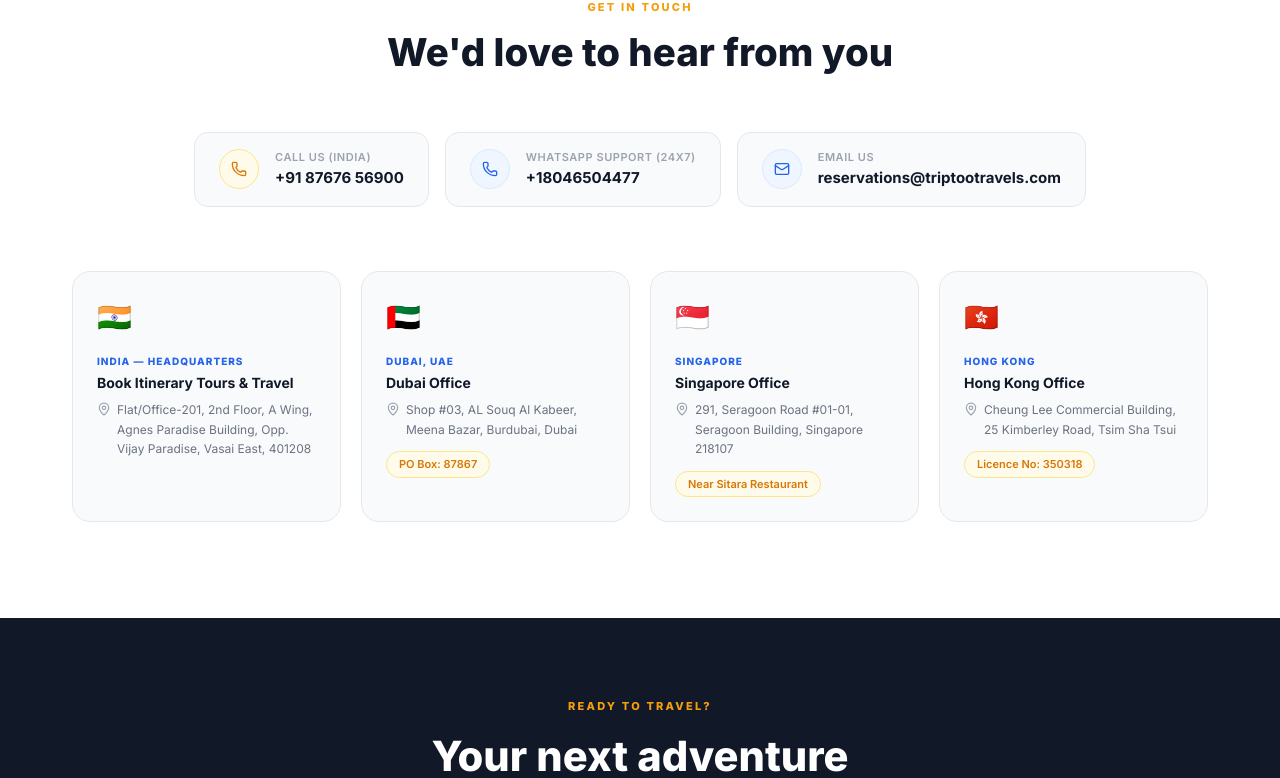
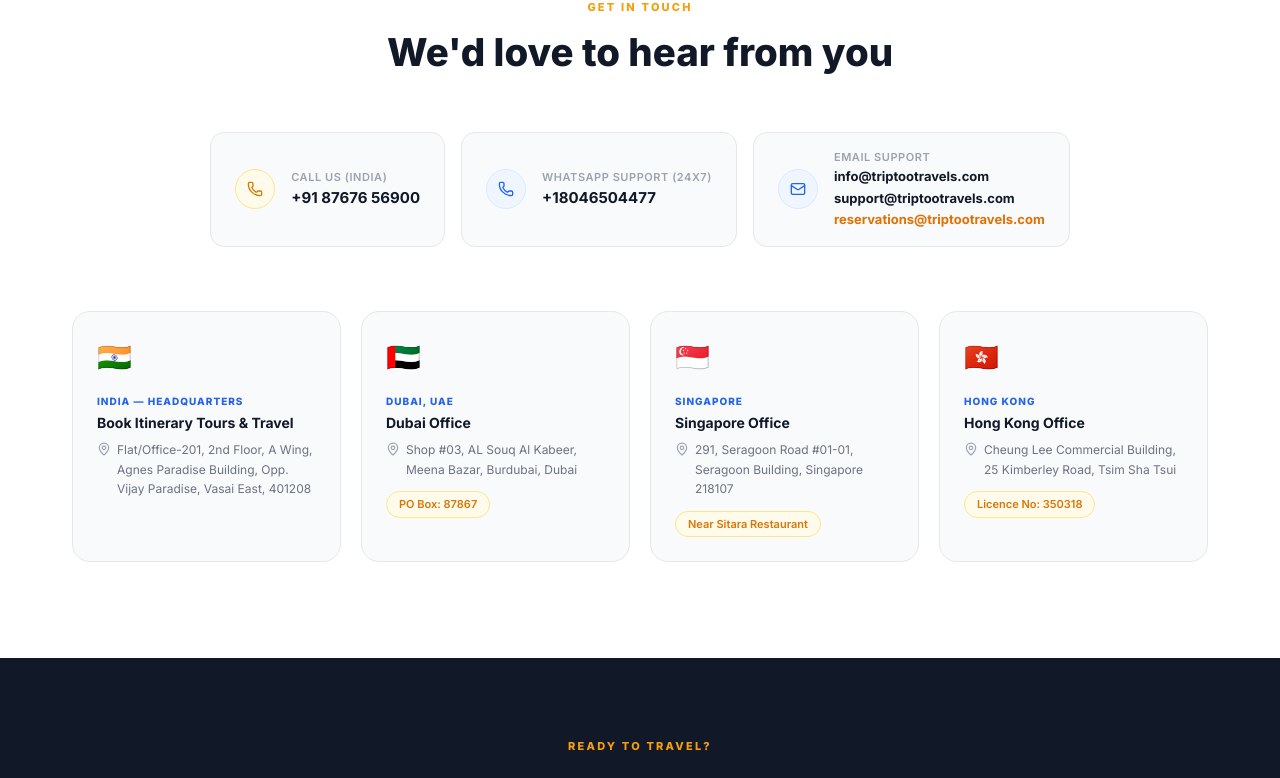
Before and after one commit to Rajesh81704/trip-tour-frontend, a Next.js app: page /about in a window 1280 px wide. Shown: the part 2257-3035 px from the top of the page. Built offline with nearby package versions, Linux system fonts and the light colour scheme; no server answers.

Commit message:
feat: add and display all 3 contact emails (info, support, reservations) across frontend

```diff
--- a/src/app/about/page.tsx
+++ b/src/app/about/page.tsx
@@ -284,20 +284,19 @@
                 </p>
               </div>
             </a>
-            <a
-              href="mailto:reservations@triptootravels.com"
-              className="flex items-center gap-4 bg-[#F8FAFC] border border-[#E5E7EB] rounded-[14px] px-6 py-4 hover:border-[#2563EB] hover:bg-[#EFF6FF] transition-all duration-200 group"
-            >
+            <div className="flex items-center gap-4 bg-[#F8FAFC] border border-[#E5E7EB] rounded-[14px] px-6 py-4 transition-all duration-200 group">
               <div className="w-10 h-10 rounded-full bg-[#EFF6FF] border border-[#DBEAFE] flex items-center justify-center shrink-0">
                 <Mail className="h-4 w-4 text-[#2563EB]" />
               </div>
               <div>
-                <p className="text-[11px] text-[#9CA3AF] font-semibold uppercase tracking-wider mb-0.5">Email Us</p>
-                <p className="text-[15px] font-bold text-[#111827] group-hover:text-[#2563EB] transition-colors">
-                  reservations@triptootravels.com
-                </p>
+                <p className="text-[11px] text-[#9CA3AF] font-semibold uppercase tracking-wider mb-0.5">Email Support</p>
+                <div className="flex flex-col gap-0.5 text-[13px] font-bold text-[#111827]">
+                  <a href="mailto:info@triptootravels.com" className="hover:text-[#2563EB] transition-colors">info@triptootravels.com</a>
+                  <a href="mailto:support@triptootravels.com" className="hover:text-[#2563EB] transition-colors">support@triptootravels.com</a>
+                  <a href="mailto:reservations@triptootravels.com" className="hover:text-[#2563EB] transition-colors text-amber-600">reservations@triptootravels.com</a>
+                </div>
               </div>
-            </a>
+            </div>
           </div>
 
           {/* Offices */}
--- a/src/app/contact/page.tsx
+++ b/src/app/contact/page.tsx
@@ -233,11 +233,14 @@
                   </div>
                   <div>
                     <span className="text-slate-400 block">Email Inquiry</span>
-                    <a href="mailto:reservations@triptootravels.com" className="font-semibold text-amber-400 hover:text-amber-300 transition-colors block">
+                    <a href="mailto:info@triptootravels.com" className="font-semibold text-white hover:text-amber-400 transition-colors block">
+                      info@triptootravels.com
+                    </a>
+                    <a href="mailto:support@triptootravels.com" className="font-semibold text-white hover:text-amber-400 transition-colors block mt-0.5">
+                      support@triptootravels.com
+                    </a>
+                    <a href="mailto:reservations@triptootravels.com" className="font-semibold text-amber-400 hover:text-amber-300 transition-colors block mt-0.5">
                       reservations@triptootravels.com
-                    </a>
-                    <a href="mailto:info@triptootravels.com" className="font-semibold text-white hover:text-amber-400 transition-colors block mt-0.5">
-                      info@triptootravels.com
                     </a>
                   </div>
                 </div>
--- a/src/app/privacy-policy/page.tsx
+++ b/src/app/privacy-policy/page.tsx
@@ -62,7 +62,7 @@
             <div className="mt-4 pt-4 border-t border-slate-800 space-y-2 text-xs text-slate-400">
               <p className="text-white font-semibold">Triptoo Travels Privacy Desk:</p>
               <div className="flex items-center gap-2">
-                <Mail className="w-4 h-4 text-amber-400" /> reservations@triptootravels.com | pooja.gupta@triptootravels.com | info@triptootravels.com | support@triptootravels.com
+                <Mail className="w-4 h-4 text-amber-400" /> info@triptootravels.com | support@triptootravels.com | reservations@triptootravels.com | pooja.gupta@triptootravels.com
               </div>
               <div className="flex items-center gap-2">
                 <Phone className="w-4 h-4 text-amber-400" /> +91 8767656900 / +18046504477 (24x7 WhatsApp Support)
--- a/src/app/refund-policy/page.tsx
+++ b/src/app/refund-policy/page.tsx
@@ -62,7 +62,7 @@
             </p>
             <div className="mt-4 pt-4 border-t border-slate-800 space-y-2 text-xs text-slate-400">
               <p className="text-white font-semibold">For Cancellation Requests & Support:</p>
-              <p>Email: <span className="text-amber-400">reservations@triptootravels.com</span> | <span className="text-amber-400">support@triptootravels.com</span> | <span className="text-amber-400">pooja.gupta@triptootravels.com</span></p>
+              <p>Email: <span className="text-amber-400">info@triptootravels.com</span> | <span className="text-amber-400">support@triptootravels.com</span> | <span className="text-amber-400">reservations@triptootravels.com</span> | <span className="text-amber-400">pooja.gupta@triptootravels.com</span></p>
               <p>Phone / WhatsApp: <span className="text-amber-400">+91 8767656900</span> / <span className="text-amber-400">+18046504477 (24x7 WhatsApp)</span></p>
             </div>
           </section>
--- a/src/app/terms-and-conditions/page.tsx
+++ b/src/app/terms-and-conditions/page.tsx
@@ -51,7 +51,7 @@
             </p>
             <div className="mt-4 pt-4 border-t border-slate-800 text-xs text-slate-400 space-y-1">
               <p className="text-white font-semibold">Support Desk:</p>
-              <p>Email: reservations@triptootravels.com | info@triptootravels.com | support@triptootravels.com</p>
+              <p>Email: info@triptootravels.com | support@triptootravels.com | reservations@triptootravels.com</p>
               <p>Phone / WhatsApp: +91 8767656900 / +18046504477 (24x7 Support)</p>
             </div>
           </section>
--- a/src/components/home/InquiryForm.tsx
+++ b/src/components/home/InquiryForm.tsx
@@ -301,15 +301,15 @@
                   </div>
                   <div className="flex items-center gap-2 text-[13px] text-[#374151]">
                     <Mail className="h-3.5 w-3.5 text-[#F59E0B] shrink-0" />
-                    reservations@triptootravels.com
-                  </div>
-                  <div className="flex items-center gap-2 text-[13px] text-[#374151]">
-                    <Mail className="h-3.5 w-3.5 text-[#F59E0B] shrink-0" />
                     info@triptootravels.com
                   </div>
                   <div className="flex items-center gap-2 text-[13px] text-[#374151]">
                     <Mail className="h-3.5 w-3.5 text-[#F59E0B] shrink-0" />
-                    pooja.gupta@triptootravels.com
+                    support@triptootravels.com
+                  </div>
+                  <div className="flex items-center gap-2 text-[13px] text-[#374151]">
+                    <Mail className="h-3.5 w-3.5 text-[#F59E0B] shrink-0" />
+                    reservations@triptootravels.com
                   </div>
                   <div className="flex items-center gap-2 text-[13px] text-[#374151]">
                     <span className="w-3.5 h-3.5 text-[#F59E0B] shrink-0 flex items-center justify-center text-[10px]">🕐</span>
--- a/src/components/layout/Footer.tsx
+++ b/src/components/layout/Footer.tsx
@@ -85,15 +85,15 @@
               </div>
               <div className="flex items-center gap-2.5 text-[13px] text-gray-400">
                 <Mail className="h-4 w-4 text-[#F59E0B] shrink-0" />
-                <span>reservations@triptootravels.com</span>
-              </div>
-              <div className="flex items-center gap-2.5 text-[13px] text-gray-400">
-                <Mail className="h-4 w-4 text-[#F59E0B] shrink-0" />
                 <span>info@triptootravels.com</span>
               </div>
               <div className="flex items-center gap-2.5 text-[13px] text-gray-400">
                 <Mail className="h-4 w-4 text-[#F59E0B] shrink-0" />
                 <span>support@triptootravels.com</span>
+              </div>
+              <div className="flex items-center gap-2.5 text-[13px] text-gray-400">
+                <Mail className="h-4 w-4 text-[#F59E0B] shrink-0" />
+                <span>reservations@triptootravels.com</span>
               </div>
               <div className="flex items-center gap-2.5 text-[13px] text-gray-400">
                 <Mail className="h-4 w-4 text-[#F59E0B] shrink-0" />
```
